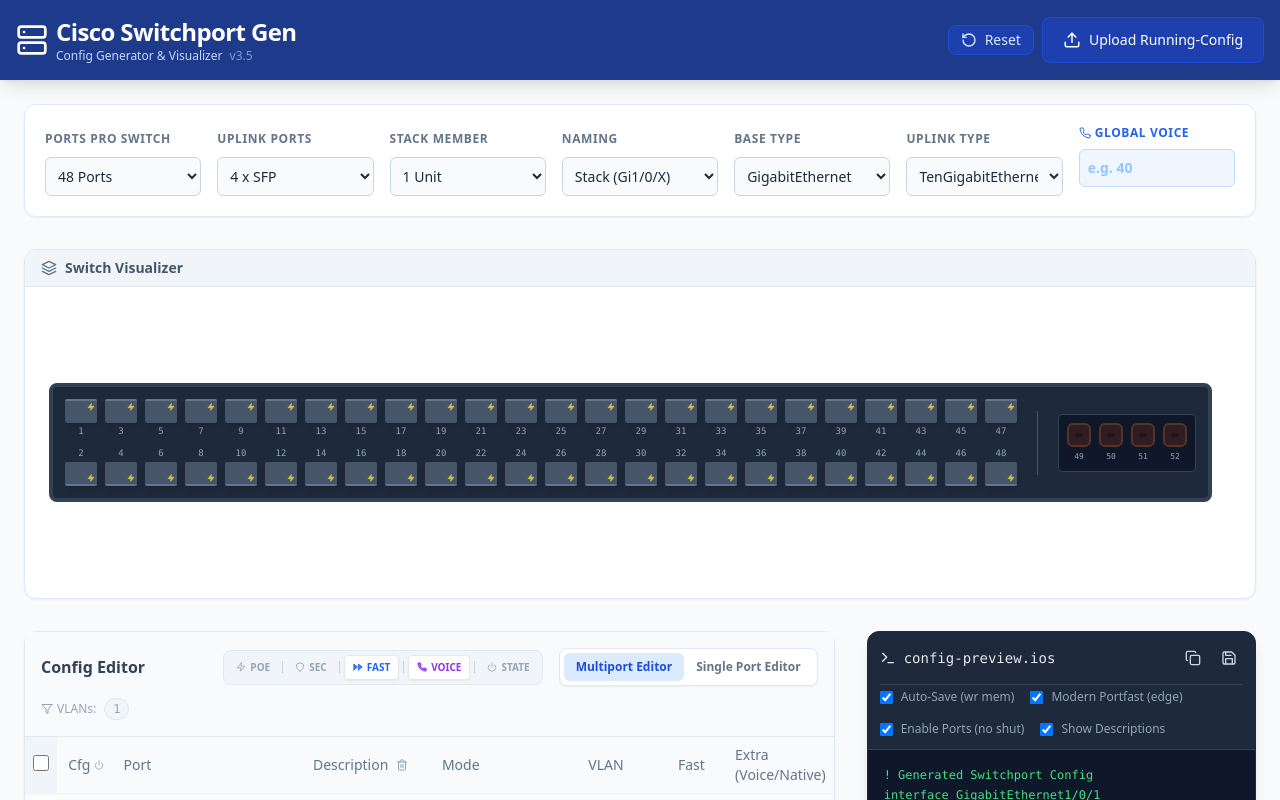
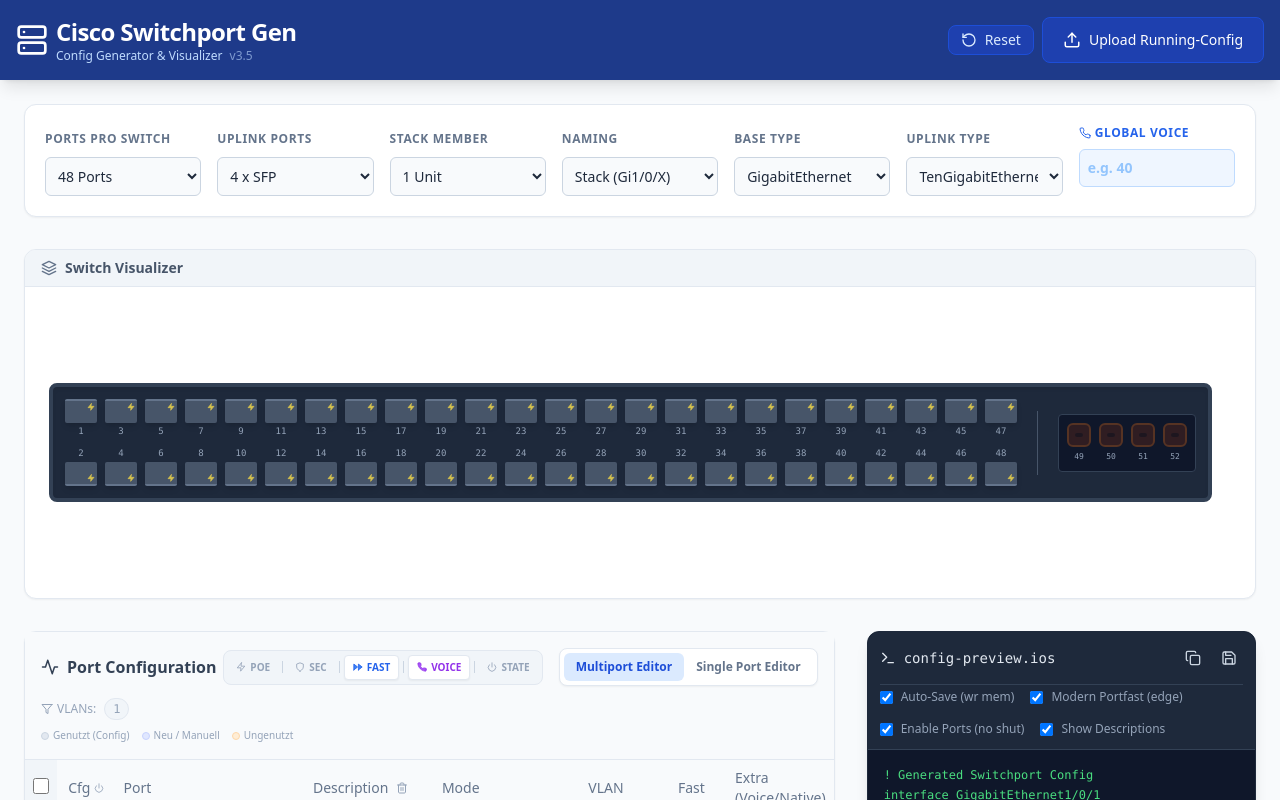
Before and after one commit to labtecs/cisco-config-gen, a React (Vite) app: page / in a window 1280 px wide. Shown: the top 800 px of the page. Built offline with nearby package versions, Linux system fonts and the light colour scheme.

Commit message:
fixt missing VLAN Color

```diff
--- a/src/App.jsx
+++ b/src/App.jsx
@@ -1,5 +1,5 @@
 import React from 'react';
-import { CheckSquare, Zap, Shield, FastForward, Phone, Power, Filter } from 'lucide-react';
+import { CheckSquare, Zap, Shield, FastForward, Phone, Power, Filter, Activity, Copy, Save, Terminal } from 'lucide-react';
 import { useCiscoGen } from './hooks/useCiscoGen';
 
 // Components
@@ -12,17 +12,8 @@
 
 export default function CiscoConfigGenerator() {
     const APP_VERSION = "v3.5";
+    console.log(APP_VERSION);
     const logic = useCiscoGen();
-
-    // Helper für VLAN Farben
-    const getVlanBadgeStyle = (status) => {
-        switch (status) {
-            case 'unused': return "bg-orange-50 hover:bg-orange-100 text-orange-700 border-orange-200";
-            case 'manual': return "bg-indigo-50 hover:bg-indigo-100 text-indigo-700 border-indigo-200";
-            case 'default': return "bg-slate-100 text-slate-400 border-slate-200 cursor-default";
-            default: return "bg-slate-100 hover:bg-blue-100 text-slate-600 hover:text-blue-700 border-slate-200"; // used/detected
-        }
-    };
 
     return (
         <div className="min-h-screen bg-slate-50 text-slate-800 font-sans pb-32 relative">
@@ -64,21 +55,22 @@
                     {/* LEFT: CONFIG AREA */}
                     <div className="lg:col-span-2 bg-white rounded-xl shadow-sm border border-slate-200 flex flex-col h-[800px] relative">
 
-                        {/* HEADER AREA */}
+                        {/* HEADER AREA - ORIGINAL v3.4 RESTORED */}
                         <div className="p-4 border-b border-slate-200 bg-slate-50 flex flex-col gap-3">
                             <div className="flex justify-between items-center">
                                 <h2 className="font-semibold text-slate-700 flex items-center gap-2">
-                                    Config Editor
+                                    <Activity size={18} />
+                                    Port Configuration
                                 </h2>
 
                                 <div className="flex items-center gap-4">
-                                    {/* COLUMNS TOGGLE - Wiederhergestellt */}
+                                    {/* COLUMNS TOGGLE */}
                                     {logic.viewMode === 'multi' && (
                                         <div className="flex items-center bg-slate-100 p-1 rounded-lg border border-slate-200">
                                             <button
                                                 onClick={() => logic.setShowPoeColumn(!logic.showPoeColumn)}
                                                 className={`px-2 py-1 text-[10px] font-bold uppercase rounded transition-colors flex items-center gap-1 ${logic.showPoeColumn ? 'bg-white text-yellow-600 shadow-sm border border-slate-200' : 'text-slate-400 hover:text-slate-600'}`}
-                                                title="Show PoE Column"
+                                                title={logic.showPoeColumn ? "Hide PoE Column" : "Show PoE Column"}
                                             >
                                                 <Zap size={10} className={logic.showPoeColumn ? "fill-yellow-500" : ""} /> PoE
                                             </button>
@@ -86,7 +78,7 @@
                                             <button
                                                 onClick={() => logic.setShowSecColumn(!logic.showSecColumn)}
                                                 className={`px-2 py-1 text-[10px] font-bold uppercase rounded transition-colors flex items-center gap-1 ${logic.showSecColumn ? 'bg-white text-red-600 shadow-sm border border-slate-200' : 'text-slate-400 hover:text-slate-600'}`}
-                                                title="Show Security Column"
+                                                title={logic.showSecColumn ? "Hide Security Column" : "Show Security Column"}
                                             >
                                                 <Shield size={10} className={logic.showSecColumn ? "fill-red-500" : ""} /> Sec
                                             </button>
@@ -94,7 +86,7 @@
                                             <button
                                                 onClick={() => logic.setShowFastColumn(!logic.showFastColumn)}
                                                 className={`px-2 py-1 text-[10px] font-bold uppercase rounded transition-colors flex items-center gap-1 ${logic.showFastColumn ? 'bg-white text-blue-600 shadow-sm border border-slate-200' : 'text-slate-400 hover:text-slate-600'}`}
-                                                title="Show Fast Column"
+                                                title={logic.showFastColumn ? "Hide Fast Column" : "Show Fast Column"}
                                             >
                                                 <FastForward size={10} className={logic.showFastColumn ? "fill-blue-500" : ""} /> Fast
                                             </button>
@@ -102,7 +94,7 @@
                                             <button
                                                 onClick={() => logic.setShowVoiceColumn(!logic.showVoiceColumn)}
                                                 className={`px-2 py-1 text-[10px] font-bold uppercase rounded transition-colors flex items-center gap-1 ${logic.showVoiceColumn ? 'bg-white text-purple-600 shadow-sm border border-slate-200' : 'text-slate-400 hover:text-slate-600'}`}
-                                                title="Show Voice Column"
+                                                title={logic.showVoiceColumn ? "Hide Voice Column" : "Show Voice Column"}
                                             >
                                                 <Phone size={10} className={logic.showVoiceColumn ? "fill-purple-500" : ""} /> Voice
                                             </button>
@@ -110,14 +102,14 @@
                                             <button
                                                 onClick={() => logic.setShowStateColumn(!logic.showStateColumn)}
                                                 className={`px-2 py-1 text-[10px] font-bold uppercase rounded transition-colors flex items-center gap-1 ${logic.showStateColumn ? 'bg-white text-blue-600 shadow-sm border border-slate-200' : 'text-slate-400 hover:text-slate-600'}`}
-                                                title="Show State Column"
+                                                title={logic.showStateColumn ? "Hide State Column" : "Show State Column"}
                                             >
                                                 <Power size={10} className={logic.showStateColumn ? "fill-blue-500" : ""} /> State
                                             </button>
                                         </div>
                                     )}
 
-                                    {/* View Toggle */}
+                                    {/* VIEW TOGGLE */}
                                     <div className="bg-white border border-slate-200 rounded-lg p-1 flex shadow-sm">
                                         <button
                                             onClick={() => logic.setViewMode('multi')}
@@ -135,21 +127,51 @@
                                 </div>
                             </div>
 
-                            {/* VLAN Legend - Wiederhergestellt mit Farben */}
+                            {/* VLAN LEGEND (Original Inline Logic) */}
                             {logic.viewMode === 'multi' && logic.availableVlans.length > 0 && (
+                                <div>
                                     <div className="flex items-center gap-2 text-xs animate-in fade-in">
                                         <span className="text-slate-400 flex items-center gap-1"><Filter size={12}/> VLANs:</span>
                                         <div className="flex flex-wrap gap-2">
-                                        {logic.availableVlans.map(v => (
+                                            {logic.availableVlans.map(vlanObj => {
+                                                // Exakte Kopie der v3.4 Logik
+                                                let styleClass = "bg-slate-100 hover:bg-blue-100 text-slate-600 hover:text-blue-700 border-slate-200";
+                                                let title = `VLAN ${vlanObj.id} (Detected & Used)`;
+                                                if (vlanObj.status === 'unused') { styleClass = "bg-orange-50 hover:bg-orange-100 text-orange-700 border-orange-200"; }
+                                                else if (vlanObj.status === 'manual') { styleClass = "bg-indigo-50 hover:bg-indigo-100 text-indigo-700 border-indigo-200"; }
+                                                else if (vlanObj.status === 'default') { styleClass = "bg-slate-100 text-slate-400 border-slate-200 cursor-default"; }
+
+                                                const tooltip = vlanObj.name
+                                                    ? `VLAN ${vlanObj.id}: ${vlanObj.name}`
+                                                    : vlanObj.status === 'default' ? "VLAN 1 (Default)" : title;
+
+                                                return (
                                                     <button
-                                                key={v.id}
-                                                onClick={() => logic.selectPortsByVlan(v.id)}
-                                                className={`border px-2 py-0.5 rounded-full transition-colors font-mono cursor-pointer flex items-center gap-1 ${getVlanBadgeStyle(v.status)}`}
-                                                title={v.name ? `VLAN ${v.id}: ${v.name}` : `VLAN ${v.id}`}
+                                                        key={vlanObj.id}
+                                                        onClick={() => logic.selectPortsByVlan(vlanObj.id)}
+                                                        className={`border px-2 py-0.5 rounded-full transition-colors font-mono cursor-pointer flex items-center gap-1 ${styleClass}`}
+                                                        title={tooltip}
                                                     >
-                                                {v.id}
+                                                        {vlanObj.id}
                                                     </button>
-                                        ))}
+                                                );
+                                            })}
+                                        </div>
+                                    </div>
+
+                                    <div className="flex items-center gap-3 mt-2 text-[10px] text-slate-400">
+                                        <div className="flex items-center gap-1">
+                                            <div className="w-2 h-2 rounded-full bg-slate-200 border border-slate-300"></div>
+                                            <span>Genutzt (Config)</span>
+                                        </div>
+                                        <div className="flex items-center gap-1">
+                                            <div className="w-2 h-2 rounded-full bg-indigo-100 border border-indigo-200"></div>
+                                            <span>Neu / Manuell</span>
+                                        </div>
+                                        <div className="flex items-center gap-1">
+                                            <div className="w-2 h-2 rounded-full bg-orange-100 border border-orange-200"></div>
+                                            <span>Ungenutzt</span>
+                                        </div>
                                     </div>
                                 </div>
                             )}
--- a/src/hooks/useCiscoGen.js
+++ b/src/hooks/useCiscoGen.js
@@ -193,10 +193,13 @@
             const trimmed = line.trim();
             const match = trimmed.match(interfaceRegex);
             if (match) typeCounts[match[1]] = (typeCounts[match[1]] || 0) + 1;
+
+            // --- VLAN PARSING LOGIC START ---
             if (trimmed.includes('switchport voice vlan')) {
                 const [, vlanPart] = trimmed.split('vlan ');
                 const v = vlanPart?.split(/\s+/)[0];
                 if(v) { voiceVlanCounts[v] = (voiceVlanCounts[v] || 0) + 1; }
+
             }
             if (trimmed.includes('switchport access vlan')) {
                 const [, vlanPart] = trimmed.split('vlan ');
@@ -205,6 +208,8 @@
             }
             const sviMatch = trimmed.match(/^interface Vlan\s?(\d+)/i);
             if (sviMatch && sviMatch[1]) foundVlans.add(sviMatch[1]);
+
+            // Das hier ist der wichtige Teil für "Ungenutzte" VLANs (aus der Datenbank)
             const l2Match = trimmed.match(/^vlan\s+(\d+)/i);
             if (l2Match && l2Match[1]) {
                 foundVlans.add(l2Match[1]);
@@ -214,7 +219,9 @@
                 detectedVlanNames[currentDefVlanId] = name;
             }
             if (trimmed.startsWith('interface') || trimmed === '!') currentDefVlanId = null;
+            // --- VLAN PARSING LOGIC END ---
         });
+
 
         const sortedTypes = Object.entries(typeCounts).sort((a,b) => b[1] - a[1]);
         let detBase = sortedTypes[0]?.[0] || 'GigabitEthernet';
@@ -230,6 +237,8 @@
             if (count > maxCount) { maxCount = count; detectedVoiceVlan = vlan; }
         });
         if (detectedVoiceVlan) setGlobalVoiceVlan(detectedVoiceVlan);
+
+        // Populate Detected VLANs state
         setDetectedVlans(Array.from(foundVlans).filter(v => v).sort((a,b) => parseInt(a) - parseInt(b)));
         setVlanNames(detectedVlanNames);
 
@@ -324,10 +333,14 @@
     useEffect(() => { generatePortList(); }, [switchModel, uplinkCount, stackSize, portNaming, baseInterfaceType, uplinkInterfaceType, generatePortList]);
     useEffect(() => { if (ports.length > 0 && !singleEditPortId) { setSingleEditPortId(ports[0].id); } }, [ports, singleEditPortId]);
 
-    // --- MEMOS ---
+// --- MEMOS ---
     const availableVlans = useMemo(() => {
         const activeOnPorts = new Set();
         const allVlans = new Set(detectedVlans);
+
+        // Debug 3: Was kommt im Calculator an?
+        console.log("DEBUG MEMO - Input Detected:", detectedVlans);
+
         ports.forEach(p => {
             if (p.mode === 'access' && p.accessVlan) { activeOnPorts.add(p.accessVlan); allVlans.add(p.accessVlan); }
             if (p.mode === 'trunk' && p.trunkVlans) {
@@ -338,16 +351,30 @@
         if (!allVlans.has('1')) allVlans.add('1');
 
         return Array.from(allVlans).filter(v => v).sort((a, b) => parseInt(a) - parseInt(b)).map(vlan => {
-            const isDetected = detectedVlans.includes(vlan);
-            const isUsed = activeOnPorts.has(vlan);
-            const name = vlanNames[vlan];
+            // WICHTIG: Hier prüfen wir, ob Typen (String vs Number) das Problem sind
+            // Wir erzwingen String-Vergleich
+            const strVlan = String(vlan);
+
+            // Prüfen ob in Detected Liste (auch als String)
+            const isDetected = detectedVlans.some(d => String(d) === strVlan);
+            const isUsed = activeOnPorts.has(strVlan);
+
+            const name = vlanNames[strVlan];
             let status = 'manual';
-            if (vlan === '1') {
+
+            if (strVlan === '1') {
                 status = 'default';
             } else {
-                if (isDetected && isUsed) status = 'used'; else if (isDetected && !isUsed) status = 'unused';
+                if (isDetected && isUsed) status = 'used'; // Grau (Genutzt)
+                else if (isDetected && !isUsed) status = 'unused'; // Orange (Datenbank, aber nicht auf Port)
             }
-            return { id: vlan, status, name };
+
+            // Debug für ein spezifisches VLAN (z.B. 101)
+            if (strVlan === '101' || strVlan === '20') {
+                console.log(`DEBUG VLAN ${strVlan}: Detected=${isDetected}, Used=${isUsed} -> Status=${status}`);
+            }
+
+            return { id: strVlan, status, name };
         });
     }, [detectedVlans, ports, vlanNames]);
 
```
Lines whose indentation alone changed are shown as unchanged.
